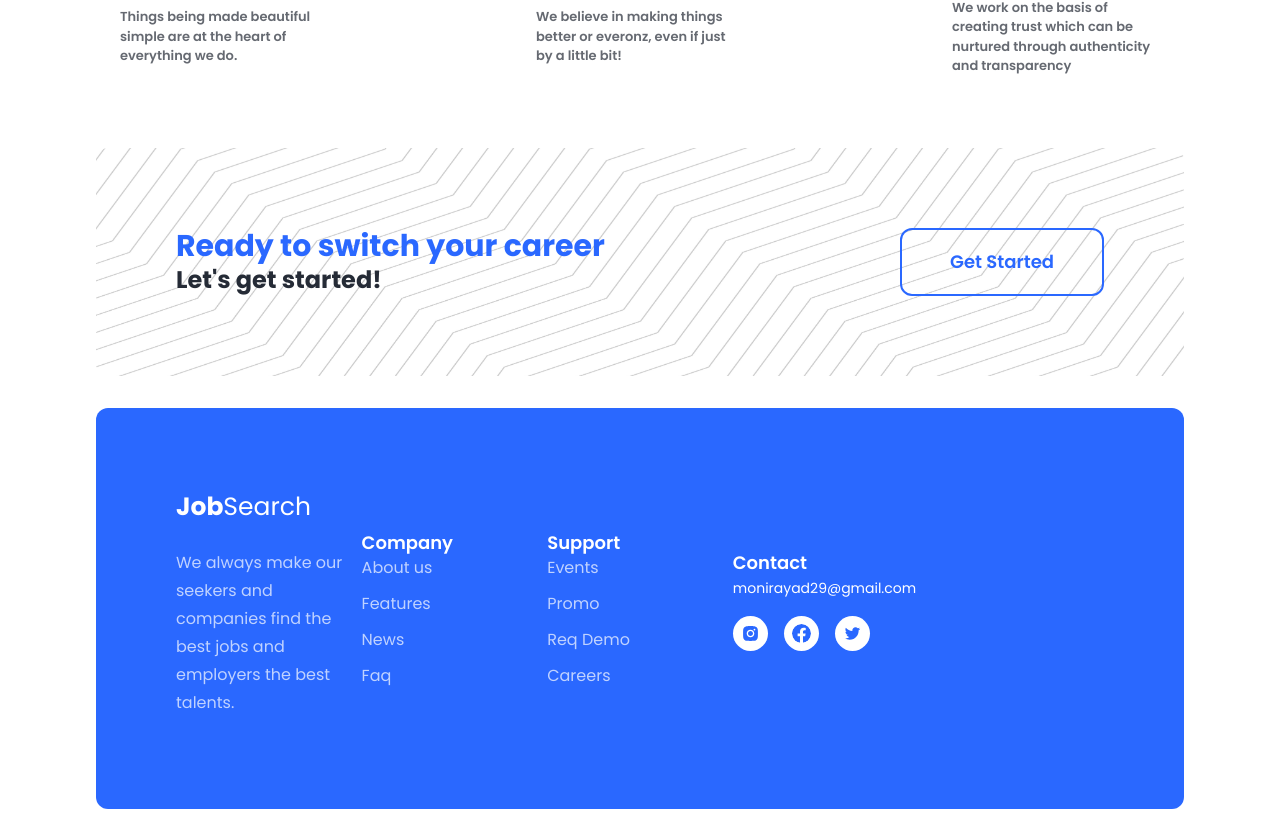
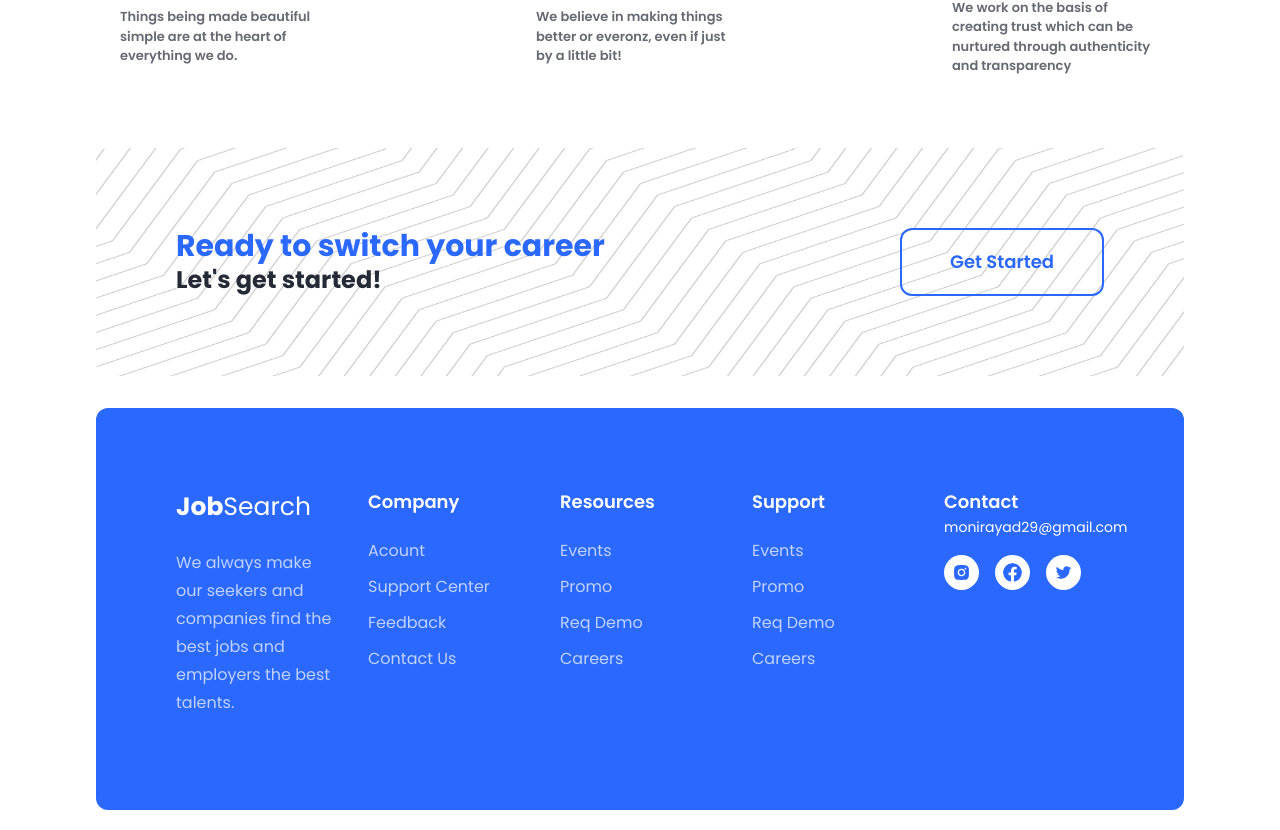
Before and after one commit to ad-munir/react-Job-Finder-App, a React (Vite) app: page / in a window 1280 px wide. Shown: the part 1504-2334 px from the top of the page. Built offline with nearby package versions, Linux system fonts and the light colour scheme.

Commit message:
fix style issues

```diff
--- a/src/components/Footer/Footer.jsx
+++ b/src/components/Footer/Footer.jsx
@@ -1,32 +1,43 @@
-import { AiFillFacebook, AiFillInstagram, AiOutlineFacebook, AiOutlineTwitter } from "react-icons/ai"
+import { AiFillInstagram, AiOutlineTwitter } from "react-icons/ai"
 import { BsFacebook } from "react-icons/bs"
 
 const Footer = () => {
     return (
-        <div className="footer p-20 mb-5 bg-blueColor rounded-xl gap-[8] grid grid-cols-5 m-auto items-center justify-center">
+        <div className="footer p-20 mb-5 bg-blueColor rounded-xl gap-8 grid grid-cols-5 m-auto items-start justify-center">
             <div>
                 <div className="logoDiv">
                     <h1 className="logo text-[25px] text-white pb-6">
                         <strong>Job</strong>Search
                     </h1>
                 </div>
-                <p className="text-white pb-3 opacity-70 leading-7">
+                <p className="text-white pb-[13px] opacity-70 leading-7">
                     We always make our seekers and companies find the best jobs and employers the best talents.
                 </p>
             </div>
             <div className="grid">
-                <span className="divTitle text-[18px] font-semibold text-white ">
+                <span className="divTitle text-[18px] font-semibold pb-6 text-white ">
                     Company
                 </span>
                 <div className="grid gap-3">
-                    <li className="text-white opacity-[.7] hover:opacity-[1] ">About us</li>
-                    <li className="text-white opacity-[.7] hover:opacity-[1] ">Features</li>
-                    <li className="text-white opacity-[.7] hover:opacity-[1] ">News</li>
-                    <li className="text-white opacity-[.7] hover:opacity-[1] ">Faq</li>
+                    <li className="text-white opacity-[.7] hover:opacity-[1] ">Acount</li>
+                    <li className="text-white opacity-[.7] hover:opacity-[1] ">Support Center</li>
+                    <li className="text-white opacity-[.7] hover:opacity-[1] ">Feedback</li>
+                    <li className="text-white opacity-[.7] hover:opacity-[1] ">Contact Us</li>
                 </div>
             </div>
             <div className="grid">
-                <span className="divTitle text-[18px] font-semibold text-white ">
+                <span className="divTitle text-[18px] font-semibold pb-6 text-white ">
+                    Resources
+                </span>
+                <div className="grid gap-3">
+                    <li className="text-white opacity-[.7] hover:opacity-[1] ">Events</li>
+                    <li className="text-white opacity-[.7] hover:opacity-[1] ">Promo</li>
+                    <li className="text-white opacity-[.7] hover:opacity-[1] ">Req Demo</li>
+                    <li className="text-white opacity-[.7] hover:opacity-[1] ">Careers</li>
+                </div>
+            </div>
+            <div className="grid">
+                <span className="divTitle text-[18px] font-semibold pb-6 text-white ">
                     Support
                 </span>
                 <div className="grid gap-3">
--- a/src/components/Job/Job.jsx
+++ b/src/components/Job/Job.jsx
@@ -73,7 +73,7 @@ const Job = () => {
 
                         <button className='border-2 rounded-[10px] block p-2 w-full
                     text-sm font-semibold text-textColor hover:bg-white
-                    group-hover/item:text-textColor group-hover:text-white '>Apply Now</button>
+                    group-hover/item:text-textColor group-hover:text-textColor '>Apply Now</button>
                     </div>
                 );
 
```
